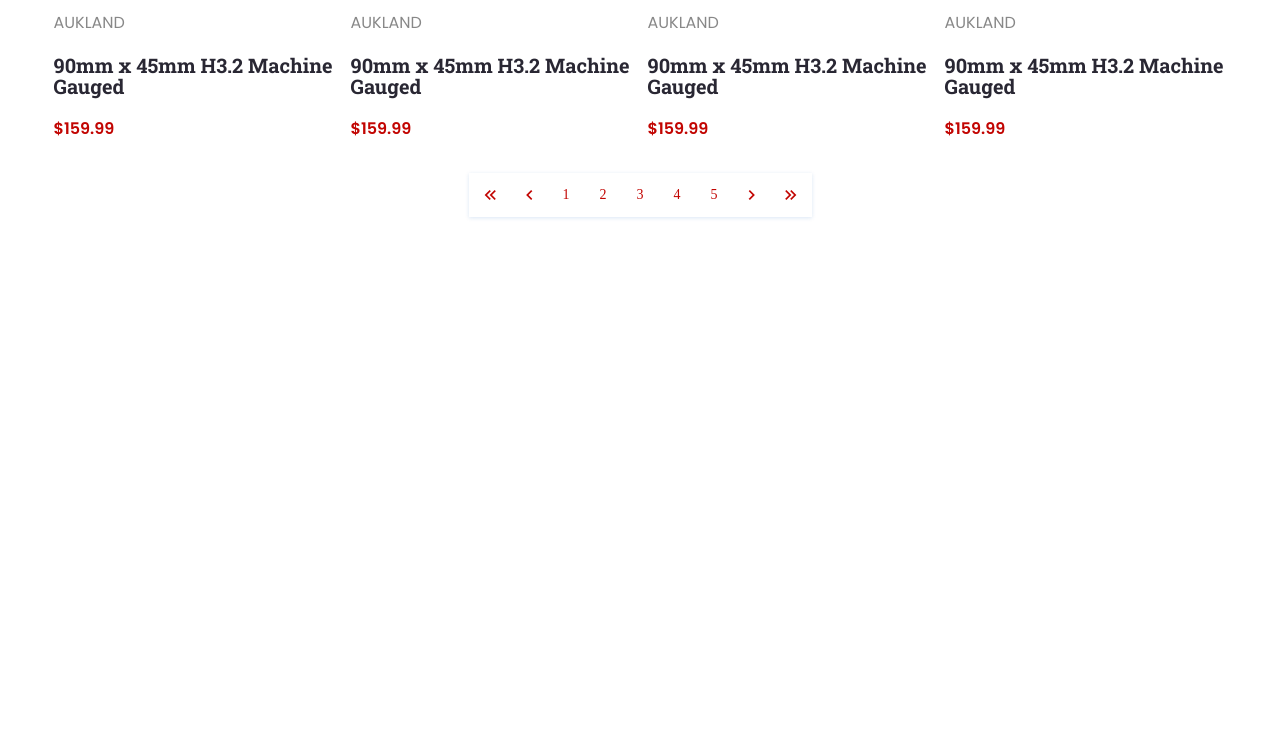
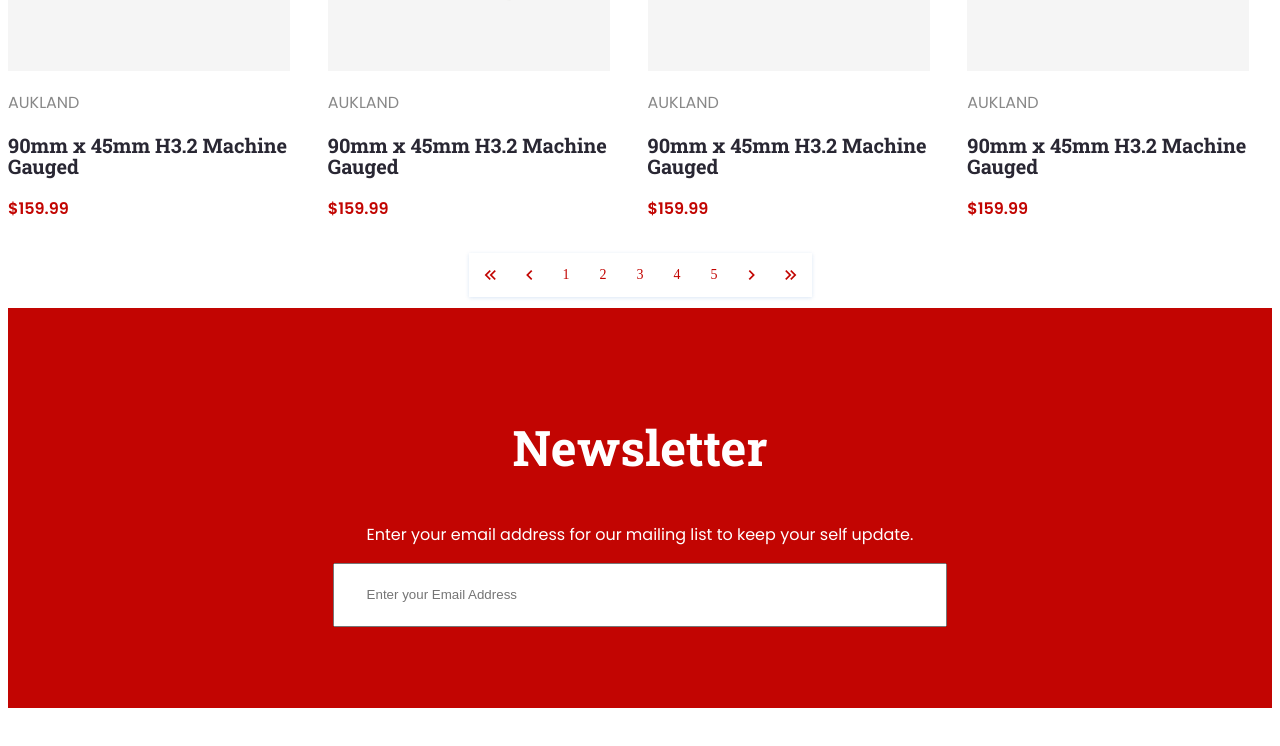
Before and after one commit to MarBenedire/BEM-Training, a plain HTML site: page index.html in a window 1280 px wide. Shown: the part 5920-6666 px from the top of the page. Before the commit the page ends 6153 px from the top, so only its background shows below. Drawn offline with Linux system fonts and the light colour scheme.

Commit message:
added newsletter section

```diff
--- a/index.html
+++ b/index.html
@@ -174,7 +174,7 @@
         <p class="featured-product__desc cs__f-p cs__t-align-center">See our Trade Me specials below and get cracking on your new retaining wall</p>
         <a href="" class="featured__rift-shop dealers__shop-now cs__t-red cs__t-decoration-none">SHOP NOW</a>
     </div>
-    <div class="timbers cs__w-100-h-80 cs__m-t-10 cs__d-flex-center-center cs__d-flex-column " >
+    <div class="timbers cs__w-100-h-80 cs__m-t-20 cs__d-flex-center-center cs__d-flex-column " >
         <h1 class="timbers__title cs__f-heading cs__s-64">Timbers</h1>
         <div class="timbers__container cs__max-width">
             <div class="timbers_card cs__d-grid-4">
@@ -261,5 +261,12 @@
             </ul>
         </div>
     </div>
+    <div class="newsletter cs__bg-red cs__m-t-only-30 cs__d-flex-center-center cs__h-50">
+        <div class="newsletter__items cs__d-flex-center-center cs__d-flex-column cs__max-width-967">
+            <h1 class="newsletter__title cs__f-heading cs__t-secondary"> Newsletter </h1>
+            <p class="newsletter__desc cs__f-p "> Enter your email address for our mailing list to keep your self update. </p>
+            <input type="text" placeholder="Enter your Email Address" class="cs__w-100 cs__h-3 cs__p-10-s-32 ">
+        </div>
+    </div>
 </body>
 </html>
--- a/reusables.css
+++ b/reusables.css
@@ -4,6 +4,10 @@
 
  .cs__p-0{
    padding: 0;
+}
+
+.cs__p-10-s-32{
+   padding:10px 32px;
 }
 
  .cs__p-r-only-56 {
@@ -57,6 +61,10 @@
    margin-top: 20vh;
 }
 
+.cs__m-t-only-30 {
+   margin: 30vh 0;
+}
+
 .cs__m-b-24 {
    margin-bottom: 24px;
 }
@@ -91,6 +99,14 @@
     width: 35%;
  }
 
+ .cs__w-100 {
+   width: 100%;
+}
+
+.cs__h-3 {
+   height: 3em;
+ }
+
  .cs__h-50 {
    height: 50vh;
  }
@@ -101,6 +117,10 @@
 
  .cs__max-width{
    max-width: 1440px;
+ }
+
+ .cs__max-width-967{
+   max-width: 967px;
  }
 
 
```
